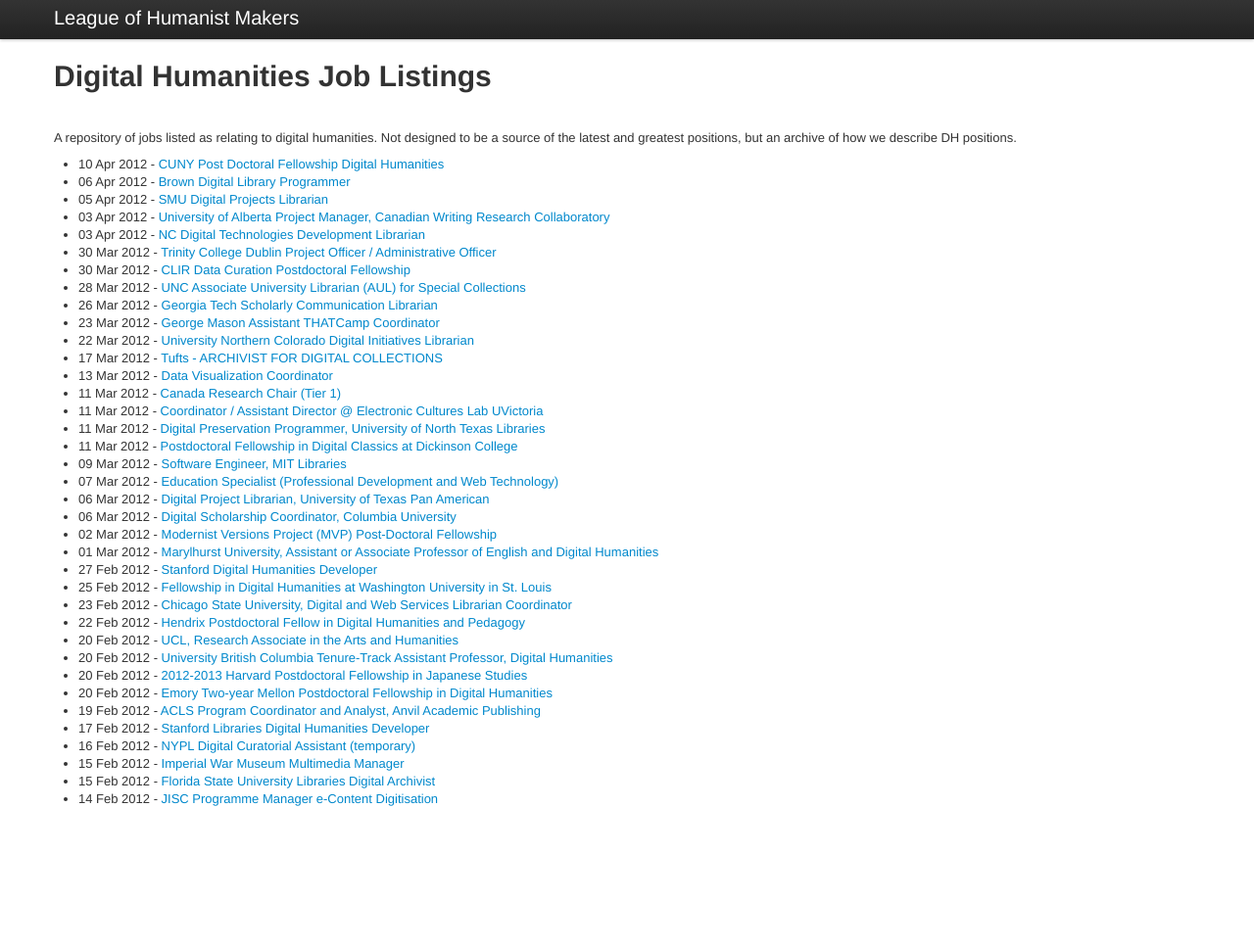
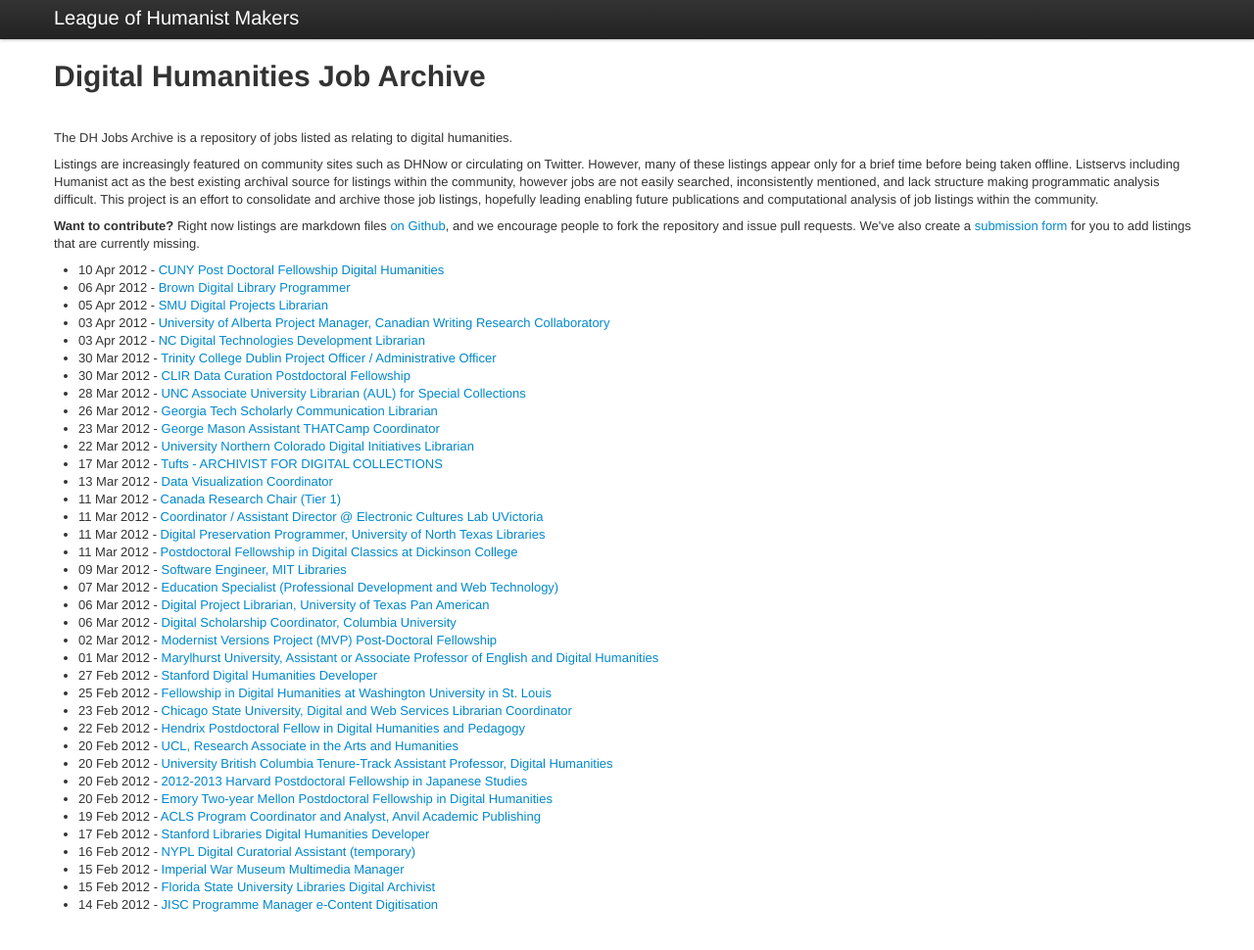
Before and after one commit to lofhm/DH-Job-Archive, a Jekyll site: the page built from index.html, in a window 1280 px wide and 982 px high. Shown: the top 970 px of the window at 98% size. Built offline with Jekyll 4.4.1, drawn with Linux system fonts in a browser that asks for light colours.

Commit message:
Update index text

```diff
--- a/index.html
+++ b/index.html
@@ -3,11 +3,16 @@
 title: The Digital Humanities Job Archive
 ---
 
-<div id="container">
-    <h1>Digital Humanities Job Listings</h1>
+<h1>Digital Humanities Job Archive</h1>
+
 <div class="description">
-        <p>A repository of jobs listed as relating to digital humanities. Not designed to be a source of the latest and greatest positions, but an archive of how we describe DH positions.</p>
+	<p>The DH Jobs Archive is a repository of jobs listed as relating to digital humanities.</p>
+
+	<p>Listings are increasingly featured on community sites such as DHNow or circulating on Twitter. However, many of these listings appear only for a brief time before being taken offline. Listservs including Humanist act as the best existing archival source for listings within the community, however jobs are not easily searched, inconsistently mentioned, and lack structure making programmatic analysis difficult. This project is an effort to consolidate and archive those job listings, hopefully leading enabling future publications and computational analysis of job listings within the community.</p>
+
+	<p><strong>Want to contribute?</strong> Right now listings are markdown files <a href="https://github.com/lofhm/DH-Job-Archive/tree/gh-pages">on Github</a>, and we encourage people to fork the repository and issue pull requests. We've also create a <a href="https://docs.google.com/spreadsheet/viewform?formkey=dDFkcnhfMHhIb3lYM0xHcXpnN0g0R2c6MQ#gid=0">submission form</a> for you to add listings that are currently missing.</p>
 </div>
+
 <ul class="listings">
     {% for post in site.posts %}
     <li>
@@ -15,4 +20,3 @@
     </li>
     {% endfor %}
 </ul>
-</div>
```
Lines whose indentation alone changed are shown as unchanged.
